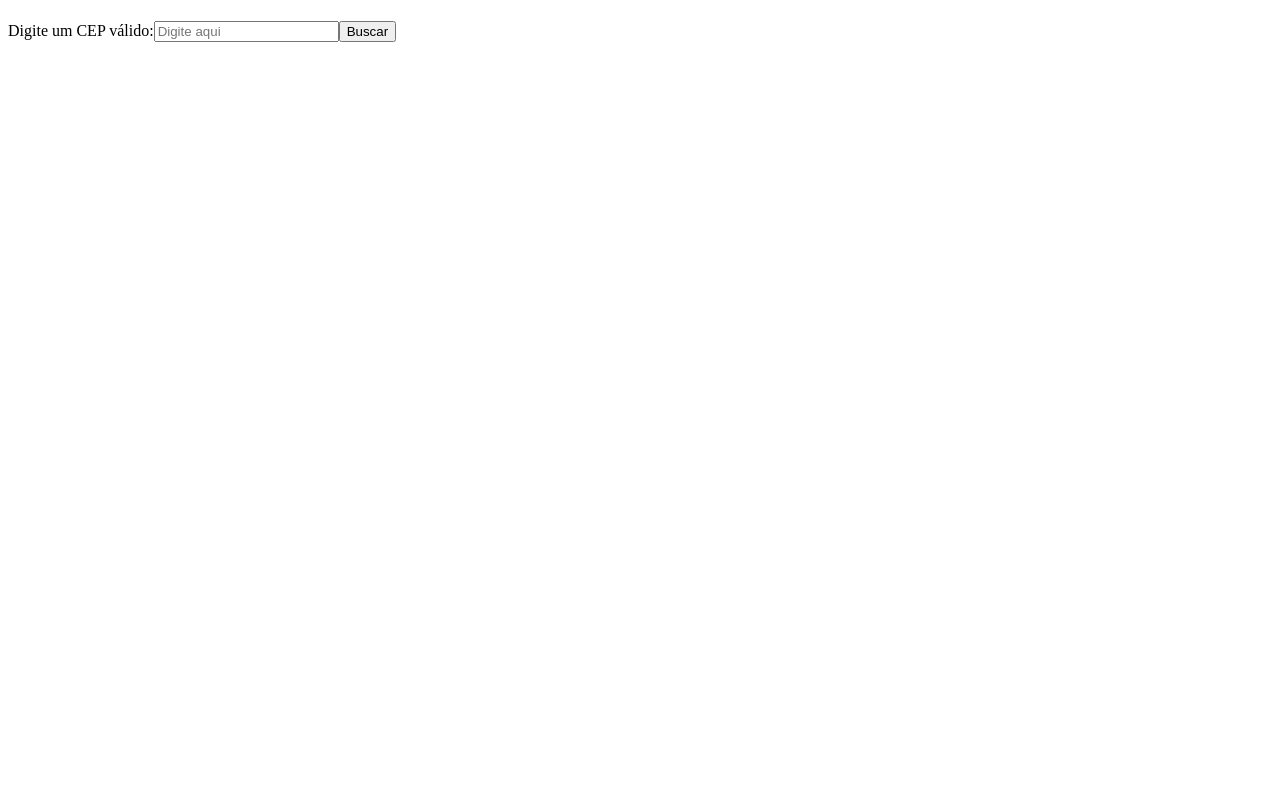
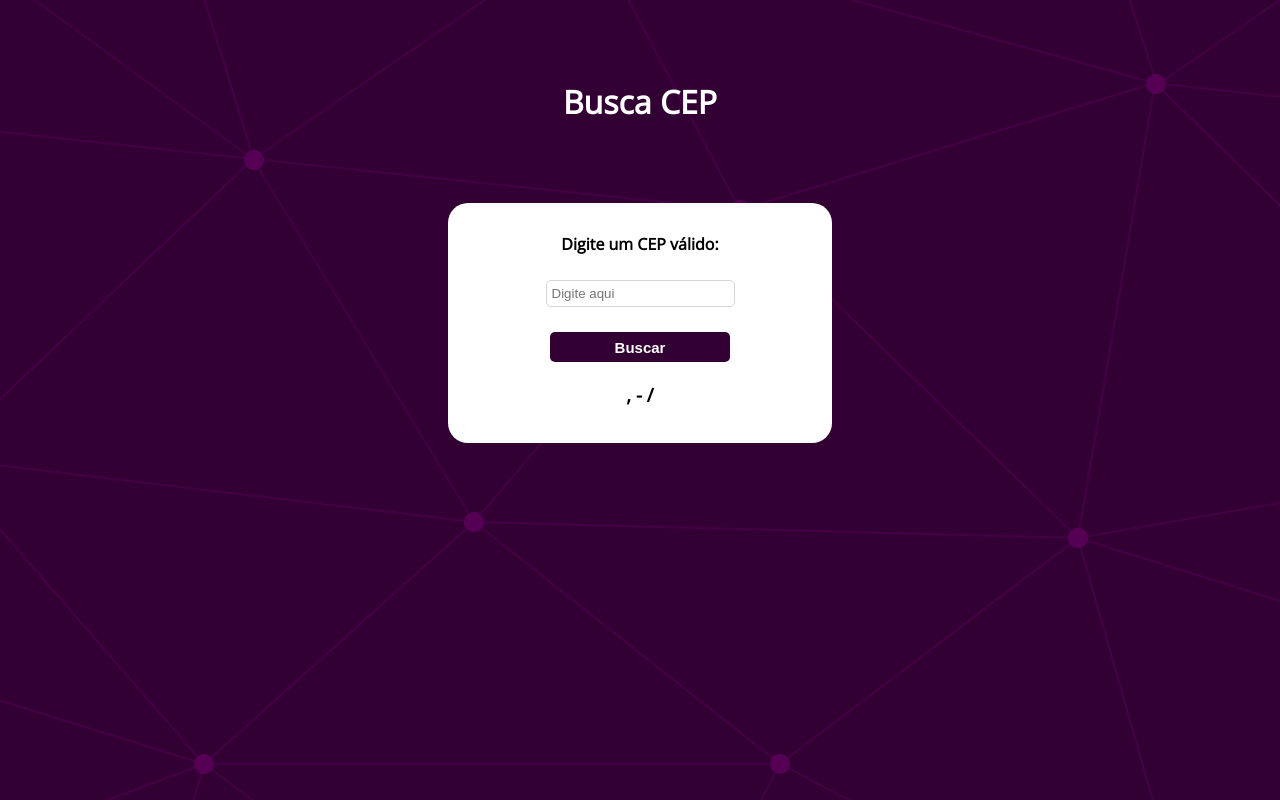
Before and after one commit to victoramos1/busca-cep, a React (Create React App) app: page / in a window 1280 px wide. Built offline with nearby package versions, Linux system fonts and the light colour scheme.

Commit message:
Criação de design

```diff
--- a/src/components/Main.js
+++ b/src/components/Main.js
@@ -1,5 +1,5 @@
-//import { useEffect } from "react"
 import { useState, useRef } from "react"
+import styles from './Main.module.css'
 
 export default function Main(){
 
@@ -15,15 +15,15 @@ export default function Main(){
         }
 
     return(
-        <>
-            <h1>{resultado.logradouro}</h1>
-            <h1>{resultado.localidade}</h1>
-            <h1>{resultado.bairro}</h1>
-            <h1>{resultado.cep}</h1>
+        <div className={styles.containerNativo}>
+            <h1>Busca CEP</h1>
+            <div className={styles.containerElementos}>
             <label htmlFor="input-cep">Digite um CEP válido:</label>
             <input type="text" placeholder="Digite aqui" id="input-cep" name="input-cep" ref={cepDigitado} required></input>
             <button type="submit" onClick={buscar}>Buscar</button>
+            <h3>{resultado.logradouro}, {resultado.bairro} - {resultado.localidade}/{resultado.uf}</h3>
+            </div>
 
-        </>
+        </div>
     )
 }
--- /dev/null
+++ b/src/components/Main.module.css
@@ -0,0 +1,65 @@
+@import url('https://fonts.googleapis.com/css2?family=Open+Sans&display=swap');
+
+*{
+    padding:0;
+    margin:0;
+}
+
+.containerNativo{
+    width: 100vw;
+    height: 100vh;
+    background-image: url('../img/background.png');
+    display: flex;
+    flex-direction: column;
+    align-items: center;
+    justify-content: flex-start;
+}
+
+.containerElementos{
+    box-sizing: border-box;
+    margin: 10vh;
+    width: 30vw;
+    height: 30vh;
+    background-color: white;
+    font-family: 'Open Sans', sans-serif;
+    border-radius: 20px;
+    display: flex;
+    flex-direction: column;
+    align-items: center;
+}
+
+h1{
+    color: #ffffff;
+    font-family: 'Open Sans', sans-serif;
+    margin-top: 10vh;
+}
+
+h3{
+    margin: 5px;
+}
+
+label{
+    font-weight: 700;
+    font-family: 'Open Sans', sans-serif;
+    margin: 30px 0 15px 0;
+}
+
+input{
+    border-radius: 5px;
+    margin: 10px;
+    padding: 5px;
+    border: 1px solid #D9D4D6;
+}
+
+button{
+    border-radius: 5px;
+    font-family: 'Open-Sans', sans-serif;
+    font-weight: 700;
+    color: #ffffff;
+    font-size: 15px;
+    margin: 15px;
+    width: 180px;
+    height: 30px;
+    border: none;
+    background-color: #330033;
+}
```
Also changed, not shown: src/img/background.png (added).
